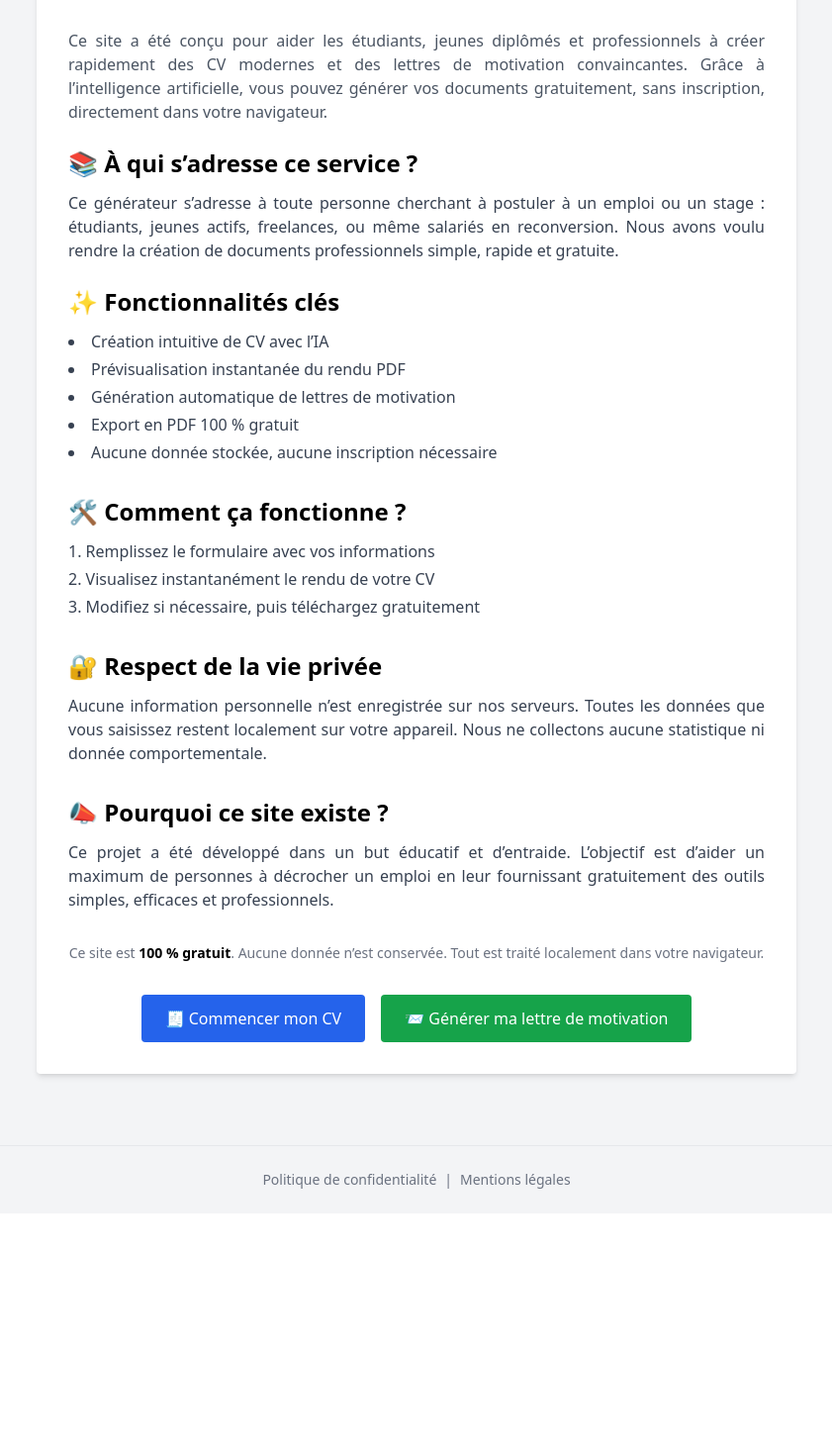
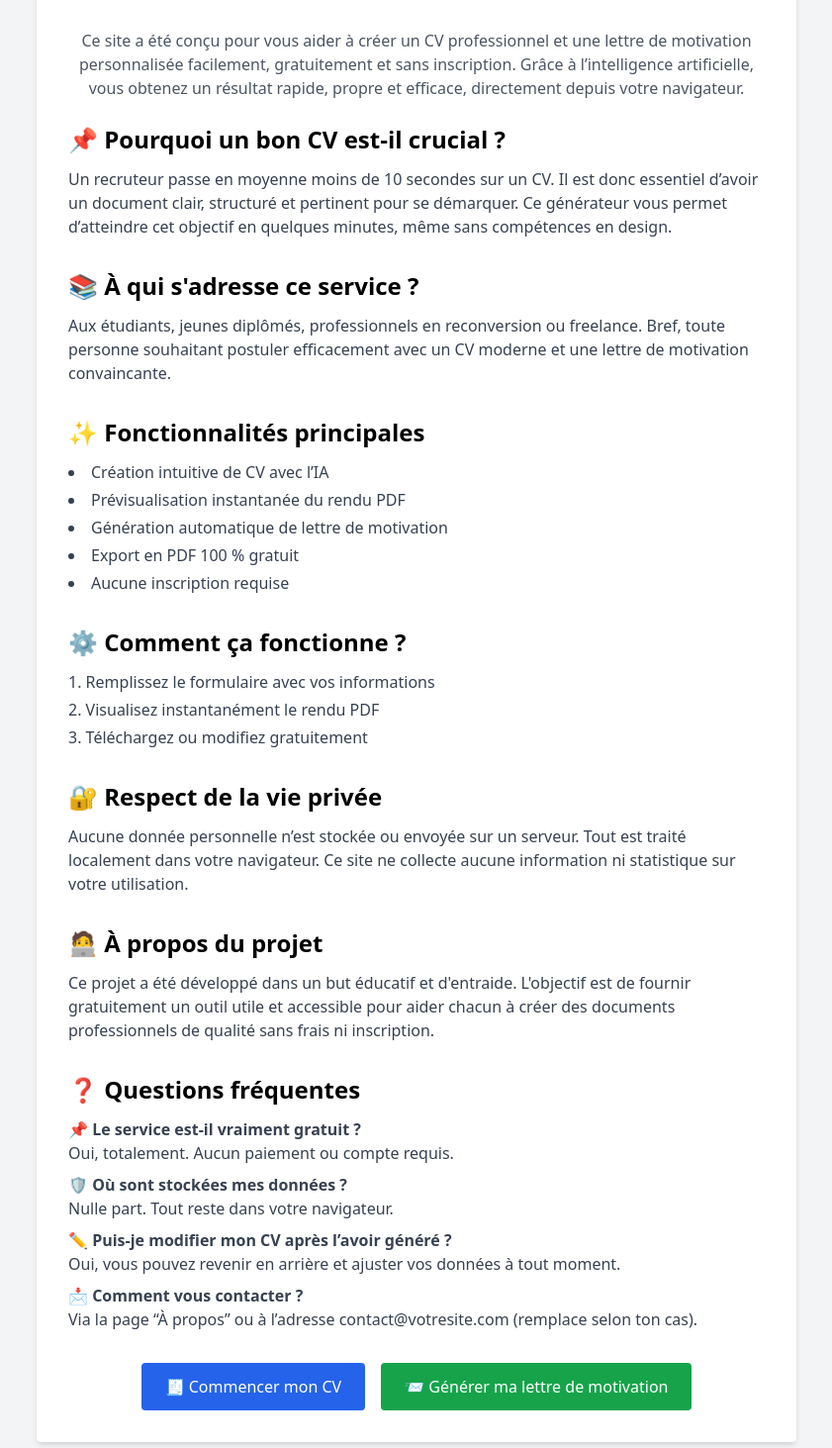
Before and after one commit to Valant41/cv-generator, a React (Vite) app: page / in a window 1280 px wide. Shown: the part 227-1690 px from the top of the page at 99% size, without its empty margins (219-1060 px from the left). Before the commit the page ends 1453 px from the top, so only its background shows below. Built offline with nearby package versions, Linux system fonts and the light colour scheme; what @react-pdf/renderer would draw is missing.

Commit message:
Modification page d acceuil

```diff
--- a/src/components/Home.jsx
+++ b/src/components/Home.jsx
@@ -6,54 +6,78 @@ export default function Home() {
       <h1 className="text-3xl font-extrabold text-center text-gray-800 mb-6">
         🎯 Bienvenue sur notre générateur de CV et de lettres de motivation
       </h1>
-      <p className="text-gray-600 text-justify mb-6">
-        Ce site a été conçu pour aider les étudiants, jeunes diplômés et professionnels à créer rapidement des CV modernes et des lettres de motivation convaincantes. Grâce à l’intelligence artificielle, vous pouvez générer vos documents gratuitement, sans inscription, directement dans votre navigateur.
+
+      <p className="text-gray-600 mb-6 text-center">
+        Ce site a été conçu pour vous aider à créer un CV professionnel et une lettre de motivation personnalisée facilement, gratuitement et sans inscription. Grâce à l’intelligence artificielle, vous obtenez un résultat rapide, propre et efficace, directement depuis votre navigateur.
       </p>
 
-      <h2 className="text-2xl font-semibold mb-3">📚 À qui s’adresse ce service ?</h2>
-      <p className="text-gray-700 mb-6 text-justify">
-        Ce générateur s’adresse à toute personne cherchant à postuler à un emploi ou un stage : étudiants, jeunes actifs, freelances, ou même salariés en reconversion. Nous avons voulu rendre la création de documents professionnels simple, rapide et gratuite.
-      </p>
+      {/* Pourquoi un bon CV est important */}
+      <div className="mb-8">
+        <h2 className="text-2xl font-semibold mb-3">📌 Pourquoi un bon CV est-il crucial ?</h2>
+        <p className="text-gray-700">
+          Un recruteur passe en moyenne moins de 10 secondes sur un CV. Il est donc essentiel d’avoir un document clair, structuré et pertinent pour se démarquer. Ce générateur vous permet d’atteindre cet objectif en quelques minutes, même sans compétences en design.
+        </p>
+      </div>
 
+      {/* À qui s'adresse ce service */}
       <div className="mb-8">
-        <h2 className="text-2xl font-semibold mb-3">✨ Fonctionnalités clés</h2>
+        <h2 className="text-2xl font-semibold mb-3">📚 À qui s'adresse ce service ?</h2>
+        <p className="text-gray-700">
+          Aux étudiants, jeunes diplômés, professionnels en reconversion ou freelance. Bref, toute personne souhaitant postuler efficacement avec un CV moderne et une lettre de motivation convaincante.
+        </p>
+      </div>
+
+      {/* Fonctionnalités */}
+      <div className="mb-8">
+        <h2 className="text-2xl font-semibold mb-3">✨ Fonctionnalités principales</h2>
         <ul className="list-disc list-inside text-gray-700 space-y-1">
           <li>Création intuitive de CV avec l’IA</li>
           <li>Prévisualisation instantanée du rendu PDF</li>
-          <li>Génération automatique de lettres de motivation</li>
+          <li>Génération automatique de lettre de motivation</li>
           <li>Export en PDF 100 % gratuit</li>
-          <li>Aucune donnée stockée, aucune inscription nécessaire</li>
+          <li>Aucune inscription requise</li>
         </ul>
       </div>
 
+      {/* Comment ça fonctionne */}
       <div className="mb-8">
-        <h2 className="text-2xl font-semibold mb-3">🛠️ Comment ça fonctionne ?</h2>
+        <h2 className="text-2xl font-semibold mb-3">⚙️ Comment ça fonctionne ?</h2>
         <ol className="list-decimal list-inside text-gray-700 space-y-1">
           <li>Remplissez le formulaire avec vos informations</li>
-          <li>Visualisez instantanément le rendu de votre CV</li>
-          <li>Modifiez si nécessaire, puis téléchargez gratuitement</li>
+          <li>Visualisez instantanément le rendu PDF</li>
+          <li>Téléchargez ou modifiez gratuitement</li>
         </ol>
       </div>
 
+      {/* Respect de la vie privée */}
       <div className="mb-8">
         <h2 className="text-2xl font-semibold mb-3">🔐 Respect de la vie privée</h2>
-        <p className="text-gray-700 text-justify">
-          Aucune information personnelle n’est enregistrée sur nos serveurs. Toutes les données que vous saisissez restent localement sur votre appareil. Nous ne collectons aucune statistique ni donnée comportementale.
+        <p className="text-gray-700">
+          Aucune donnée personnelle n’est stockée ou envoyée sur un serveur. Tout est traité localement dans votre navigateur. Ce site ne collecte aucune information ni statistique sur votre utilisation.
         </p>
       </div>
 
+      {/* À propos du projet */}
       <div className="mb-8">
-        <h2 className="text-2xl font-semibold mb-3">📣 Pourquoi ce site existe ?</h2>
-        <p className="text-gray-700 text-justify">
-          Ce projet a été développé dans un but éducatif et d’entraide. L’objectif est d’aider un maximum de personnes à décrocher un emploi en leur fournissant gratuitement des outils simples, efficaces et professionnels.
+        <h2 className="text-2xl font-semibold mb-3">🧑‍💻 À propos du projet</h2>
+        <p className="text-gray-700">
+          Ce projet a été développé dans un but éducatif et d'entraide. L'objectif est de fournir gratuitement un outil utile et accessible pour aider chacun à créer des documents professionnels de qualité sans frais ni inscription.
         </p>
       </div>
 
-      <p className="text-sm text-gray-500 text-center mb-8">
-        Ce site est <strong className="text-black">100 % gratuit</strong>. Aucune donnée n’est conservée. Tout est traité localement dans votre navigateur.
-      </p>
+      {/* FAQ */}
+      <div className="mb-8">
+        <h2 className="text-2xl font-semibold mb-3">❓ Questions fréquentes</h2>
+        <ul className="text-gray-700 space-y-2">
+          <li><strong>📌 Le service est-il vraiment gratuit ?</strong><br />Oui, totalement. Aucun paiement ou compte requis.</li>
+          <li><strong>🛡️ Où sont stockées mes données ?</strong><br />Nulle part. Tout reste dans votre navigateur.</li>
+          <li><strong>✏️ Puis-je modifier mon CV après l’avoir généré ?</strong><br />Oui, vous pouvez revenir en arrière et ajuster vos données à tout moment.</li>
+          <li><strong>📩 Comment vous contacter ?</strong><br />Via la page “À propos” ou à l’adresse contact@votresite.com (remplace selon ton cas).</li>
+        </ul>
+      </div>
 
-      <div className="flex flex-col sm:flex-row justify-center gap-4">
+      {/* Boutons */}
+      <div className="flex flex-col sm:flex-row justify-center gap-4 mt-8">
         <Link
           to="/generateur-cv"
           className="bg-blue-600 text-white text-center px-6 py-3 rounded hover:bg-blue-700 transition"
```
